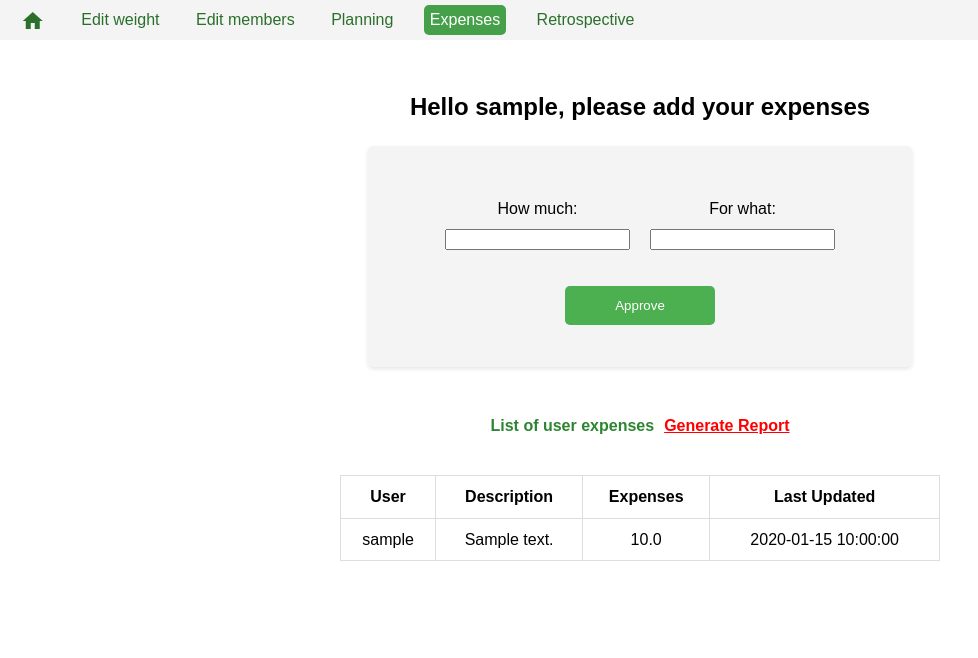
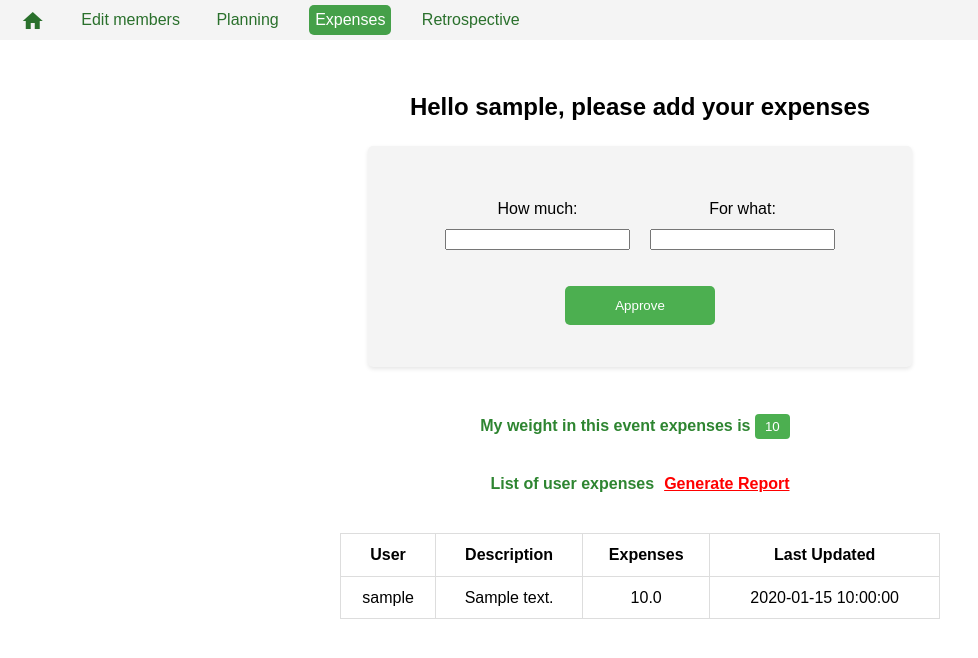
Before and after one commit to ayael01/champay, a Flask app: page /group_expenses/1 in a window 1280 px wide. Shown: the part 83-741 px from the top of the page, without its empty margins (0-978 px from the left). Run offline with Flask 3, Linux system fonts and the light colour scheme; the visitor is signed in with stand-in values (Sample User, id 1); tables that the repository leaves empty hold one stand-in row (values such as "Sample post").

Commit message:
Move weight to expenses

```diff
--- a/app.py
+++ b/app.py
@@ -202,6 +202,7 @@ def group_expenses(group_id):
         abort(403)  # Forbidden
 
     group = Group.query.get(group_id)
+    user_weight = GroupMember.query.filter_by(group_id=group_id, user_id=user.id).first().weight
 
     # Log the user's attempt to access group expenses
     log(user.email, f'Attempted to access {request.path} path')
@@ -277,7 +278,7 @@ def group_expenses(group_id):
     # Check if all expenses are updated for the group
     all_expenses_updated = are_all_expenses_updated(group_id)
 
-    return render_template("group_expenses.html", group=group, group_expenses=group_expenses_list, username=username, all_expenses_updated=all_expenses_updated)
+    return render_template("group_expenses.html", group=group, group_expenses=group_expenses_list, username=username, all_expenses_updated=all_expenses_updated, user_weight=user_weight)
 
 
 def are_all_expenses_updated(group_id):
--- a/static/styles.css
+++ b/static/styles.css
@@ -886,3 +886,29 @@ h1 {
     width: 100%;
     word-wrap: break-word;
 }
+
+.weight-display {
+    background-color: #4CAF50;  /* Button background color */
+    color: white;             /* Text color */
+    border: none;             /* Remove default borders */
+    padding: 5px 10px;       /* Some padding for better appearance */
+    border-radius: 4px;      /* Rounded corners */
+    cursor: default;         /* To avoid the hand pointer on hover */
+    outline: none;           /* Remove default focus outline */
+}
+
+/* Optional: Style for hover state */
+.weight-display:hover {
+    background-color: #45a049;  /* A darker shade of green for hover effect */
+    cursor: pointer;
+}
+
+.weight-link {
+    text-decoration: none; /* Removes the underline from the link */
+    color: inherit; /* Inherits the color from the parent, if needed */
+    display: inline-block; /* Makes it inline like the button, but allows block behaviors */
+}
+
+.weight-link:hover {
+    text-decoration: none; /* Ensures no hover underline */
+}
--- a/templates/edit_group.html
+++ b/templates/edit_group.html
@@ -29,7 +29,6 @@
                     home
                 </span>
             </a>
-            <a href="{{ url_for('group_settings', group_id=group.id) }}" class="back2events-link {% if request.endpoint == 'group_settings' %}active-page{% endif %}">Edit weight</a>
             <a href="{{ url_for('edit_group', group_id=group.id) }}" class="back2events-link {% if request.endpoint == 'edit_group' %}active-page{% endif %}">Edit members</a>
             <a href="{{ url_for('group_tasks', group_id=group.id) }}" class="back2events-link {% if request.endpoint == 'group_tasks' %}active-page{% endif %}">Planning</a>
             <a href="{{ url_for('group_expenses', group_id=group.id) }}" class="back2events-link {% if request.endpoint == 'group_expenses' %}active-page{% endif %}">Expenses</a>
--- a/templates/group_expenses.html
+++ b/templates/group_expenses.html
@@ -29,7 +29,6 @@
                     home
                 </span>
             </a>
-            <a href="{{ url_for('group_settings', group_id=group.id) }}" class="back2events-link {% if request.endpoint == 'group_settings' %}active-page{% endif %}">Edit weight</a>
             <a href="{{ url_for('edit_group', group_id=group.id) }}" class="back2events-link {% if request.endpoint == 'edit_group' %}active-page{% endif %}">Edit members</a>
             <a href="{{ url_for('group_tasks', group_id=group.id) }}" class="back2events-link {% if request.endpoint == 'group_tasks' %}active-page{% endif %}">Planning</a>
             <a href="{{ url_for('group_expenses', group_id=group.id) }}" class="back2events-link {% if request.endpoint == 'group_expenses' %}active-page{% endif %}">Expenses</a>
@@ -56,7 +55,13 @@
                 </form>
             </div>
         </section>
-
+        <div class="user-expenses">
+            <p>My weight in this event expenses is
+                <a href="{{ url_for('group_settings', group_id=group.id) }}" class="weight-link">
+                    <button class="weight-display">{{ user_weight }}</button>
+                </a>
+            </p>
+        </div>
         <div class="user-expenses">
             <p>List of user expenses</p>
             <a class="generate-report-link" href="#" onclick="generateReport()">Generate Report</a>
--- a/templates/group_retrospective.html
+++ b/templates/group_retrospective.html
@@ -28,7 +28,6 @@
                     home
                 </span>
             </a>
-            <a href="{{ url_for('group_settings', group_id=group.id) }}" class="back2events-link {% if request.endpoint == 'group_settings' %}active-page{% endif %}">Edit weight</a>
             <a href="{{ url_for('edit_group', group_id=group.id) }}" class="back2events-link {% if request.endpoint == 'edit_group' %}active-page{% endif %}">Edit members</a>
             <a href="{{ url_for('group_tasks', group_id=group.id) }}" class="back2events-link {% if request.endpoint == 'group_tasks' %}active-page{% endif %}">Planning</a>
             <a href="{{ url_for('group_expenses', group_id=group.id) }}" class="back2events-link {% if request.endpoint == 'group_expenses' %}active-page{% endif %}">Expenses</a>
--- a/templates/group_settings.html
+++ b/templates/group_settings.html
@@ -28,11 +28,11 @@
                     home
                 </span>
             </a>
-            <a href="{{ url_for('group_settings', group_id=group.id) }}" class="back2events-link {% if request.endpoint == 'group_settings' %}active-page{% endif %}">Edit weight</a>
             <a href="{{ url_for('edit_group', group_id=group.id) }}" class="back2events-link {% if request.endpoint == 'edit_group' %}active-page{% endif %}">Edit members</a>
             <a href="{{ url_for('group_tasks', group_id=group.id) }}" class="back2events-link {% if request.endpoint == 'group_tasks' %}active-page{% endif %}">Planning</a>
             <a href="{{ url_for('group_expenses', group_id=group.id) }}" class="back2events-link {% if request.endpoint == 'group_expenses' %}active-page{% endif %}">Expenses</a>
             <a href="{{ url_for('group_retrospective', group_id=group.id) }}" class="back2events-link {% if request.endpoint == 'group_retrospective' %}active-page{% endif %}">Retrospective</a>
+            <a href="{{ url_for('group_settings', group_id=group.id) }}" class="back2events-link {% if request.endpoint == 'group_settings' %}active-page{% endif %}">Edit weight</a>
         </div>
     </div>
 
@@ -136,7 +136,11 @@
         function hidePopupFlash() {
             const popup = document.getElementById("popup_flash");
             popup.style.display = "none";
+
+            // Redirect to the Expenses page
+            window.location.href = "{{ url_for('group_expenses', group_id=group.id) }}";
         }
+
     </script>
 </body>
 
--- a/templates/group_tasks.html
+++ b/templates/group_tasks.html
@@ -28,7 +28,6 @@
                     home
                 </span>
             </a>
-            <a href="{{ url_for('group_settings', group_id=group.id) }}" class="back2events-link {% if request.endpoint == 'group_settings' %}active-page{% endif %}">Edit weight</a>
             <a href="{{ url_for('edit_group', group_id=group.id) }}" class="back2events-link {% if request.endpoint == 'edit_group' %}active-page{% endif %}">Edit members</a>
             <a href="{{ url_for('group_tasks', group_id=group.id) }}" class="back2events-link {% if request.endpoint == 'group_tasks' %}active-page{% endif %}">Planning</a>
             <a href="{{ url_for('group_expenses', group_id=group.id) }}" class="back2events-link {% if request.endpoint == 'group_expenses' %}active-page{% endif %}">Expenses</a>
```
